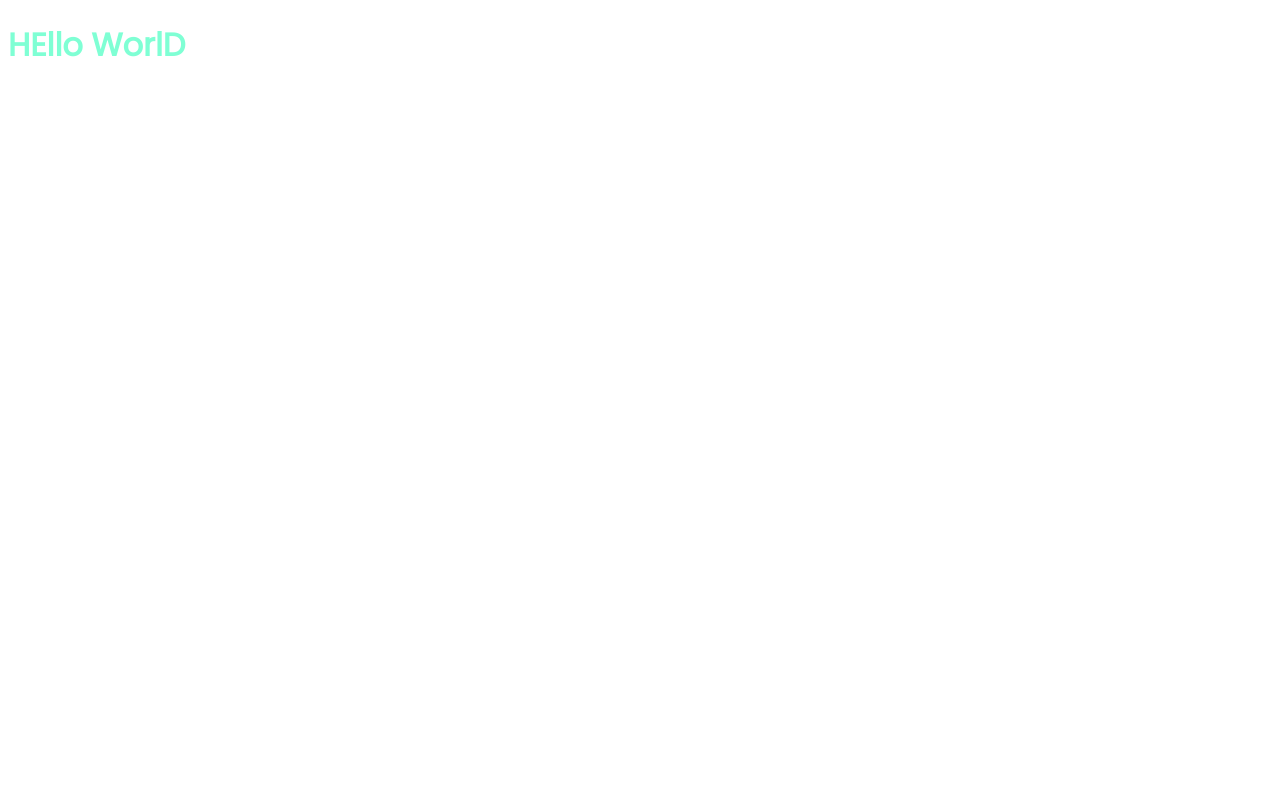
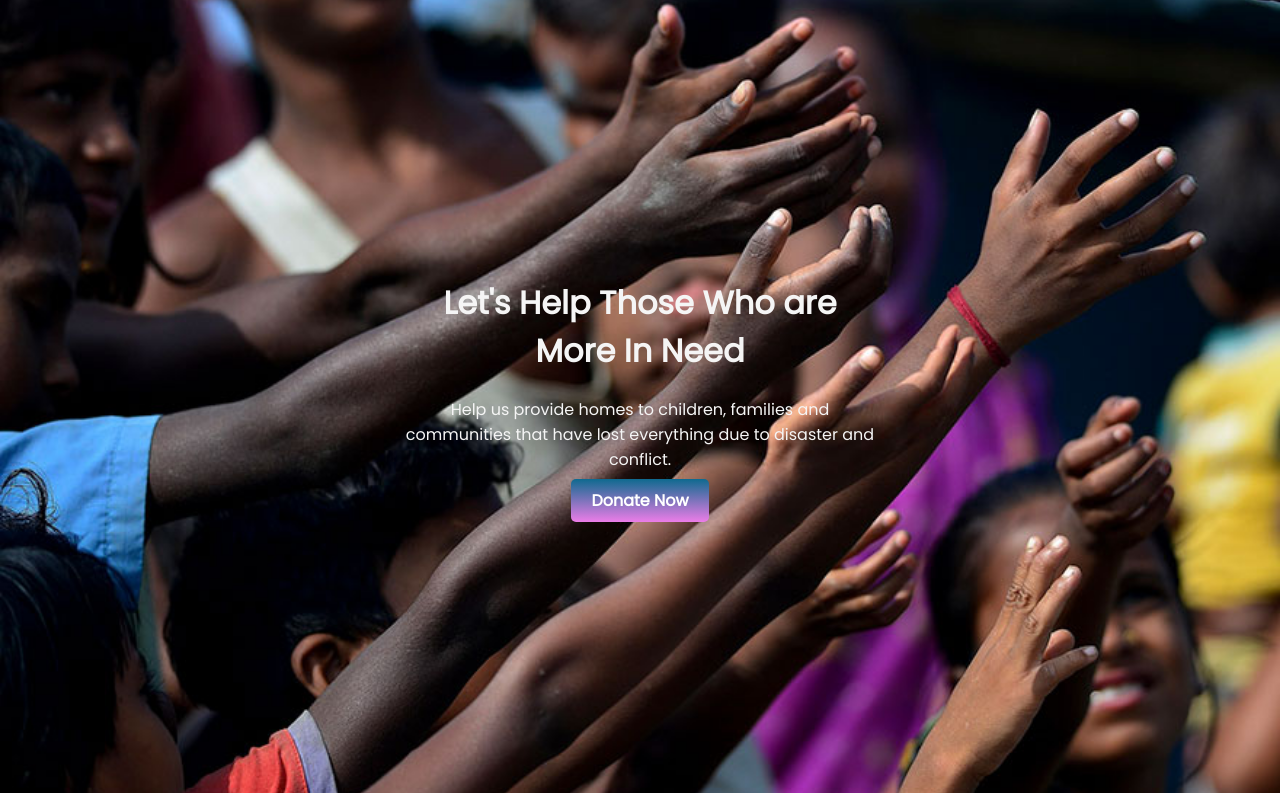
Before and after one commit to UfoundSihadul/1st-assignment-donate-today-, a plain HTML site: page index.html in a window 1280 px wide. Drawn offline with Linux system fonts and the light colour scheme.

Commit message:
firstSection-done

```diff
--- a/index.html
+++ b/index.html
@@ -13,7 +13,11 @@
 </head>
 <body>
 
-    <h1>HEllo WorlD</h1>
+    <div class="First-section">
+        <h1>Let's Help Those Who are More In Need</h1>
+        <p>Help us provide homes to children, families and communities that have lost everything due to disaster and conflict.</p>
+        <a target="_blank" href="https://savesylhet.org/" class="donate-now">Donate Now</a>
+    </div>
 
 
 
--- a/style.css
+++ b/style.css
@@ -1,8 +1,27 @@
 body{
         font-family: 'Montserrat', sans-serif;
     font-family: 'Poppins', sans-serif;
+    margin: 0;
+    padding: 0;
 }
 
-h1{
-    color: aquamarine;
+.First-section {
+    background-image: url(./images/donation13.jpg);
+    background-repeat: no-repeat;
+    background-position: center;
+    background-size: cover;
+    margin-top: -22px;
+
+    text-align: center;
+    color: whitesmoke;
+    padding: 280px 400px 280px 400px;
 }
+
+.donate-now {
+    text-decoration: none;
+    background-image: linear-gradient( rgb(14, 106, 143), rgb(236, 125, 232) );
+    padding: 10px 20px;
+    border-radius: 5px;
+    color:white;
+    font-weight: 600;
+}
```
